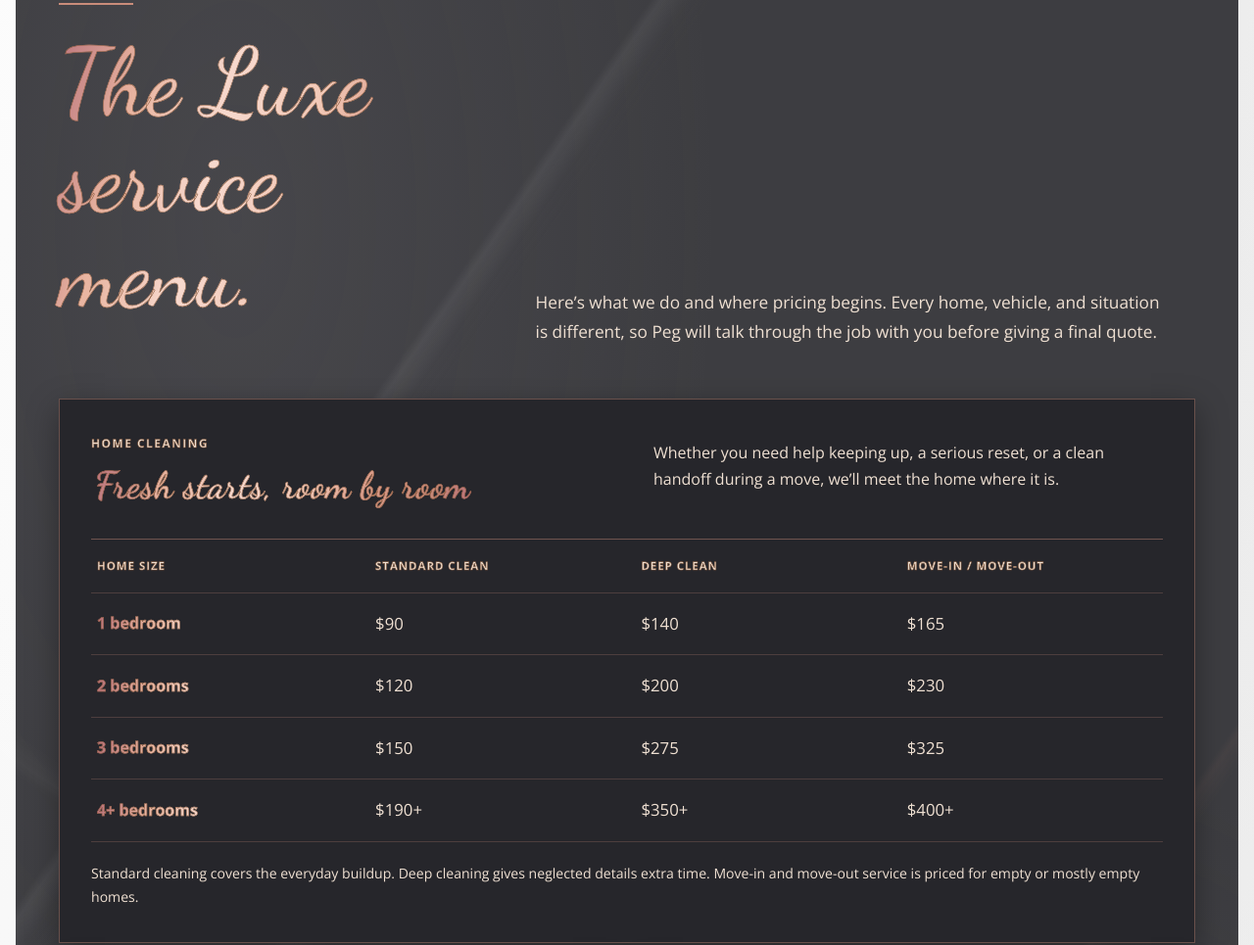
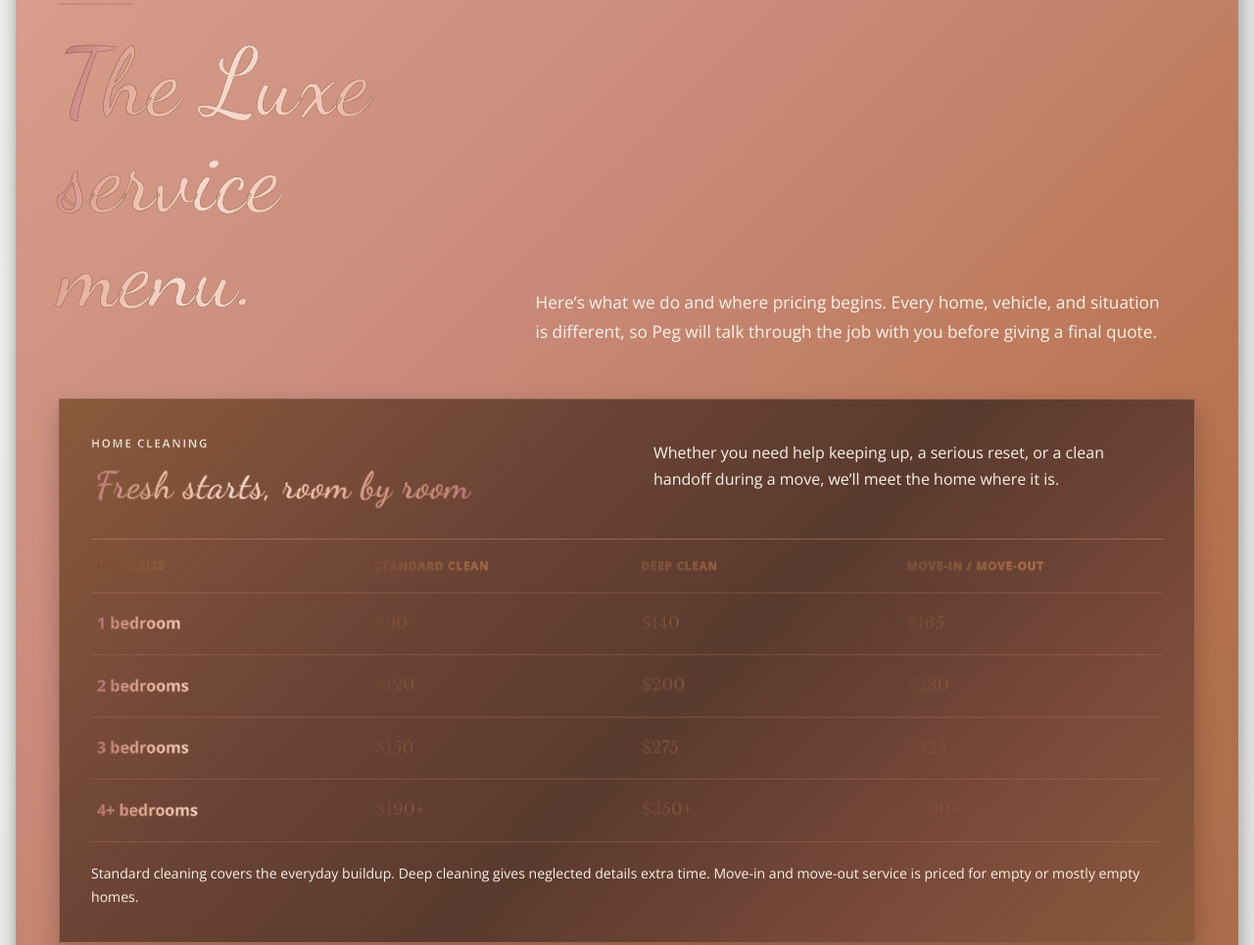
Before and after one commit to pnjwelz-dev/Luxecleanco, a plain HTML site: page preview/index.html in a window 1280 px wide. Shown: the part 1525-2490 px from the top of the page at 98% size. Drawn offline with nearby package versions, Linux system fonts and the light colour scheme.

Commit message:
Preview fix: hero dark grey smoky + logo, text boxes champagne-brown metallic with pearl text

```diff
--- a/preview/index.html
+++ b/preview/index.html
@@ -858,7 +858,7 @@
       box-shadow:0 2px 8px rgba(0,0,0,.25);
     }
 
-    /* ===== Peg's direction Nov 17 (round 3) — pearl white silk, alternating pages ===== */
+    /* ===== Peg's direction Nov 17 (round 4, corrected) — floating 3D pages ===== */
     /* Body text font: Open Sans. */
     :root{--sans:"Open Sans",system-ui,sans-serif}
 
@@ -873,15 +873,20 @@
         linear-gradient(135deg,#FFFFFF 0%,#F7F7F7 30%,#EFEFEF 55%,#F9F9F9 75%,#F2F2F2 100%);
     }
 
-    /* Alternating pages: browns/cashmere/champagne vs smoky dark grey swirl. */
+    /* Floating pages, 3D look: soft shadow so each page lifts off the silk. */
+    .hero,.services,.why,.about,.special,.showcase,footer{
+      box-shadow:0 18px 40px rgba(0,0,0,.28),0 4px 12px rgba(0,0,0,.18);
+    }
+
+    /* Pages alternate: dark grey smoky swirl (picture pages) / champagne pinkish-brown metallic (text pages). */
     .hero,.why,.special,footer{
-      background:linear-gradient(135deg,#5a3a2e 0%,#6e4536 25%,#8a5a3b 45%,#7a4a3a 65%,#5a3a2e 100%);
+      background:var(--grey-marble);
     }
     .services,.about,.showcase{
-      background:var(--grey-marble);
+      background:linear-gradient(135deg,#d9a08c 0%,#c98a7a 25%,#b8734f 50%,#a06a4a 75%,#c98a7a 100%);
     }
 
-    /* Picture box: smoky grey, logo rose gold (replaces gold shimmer frame). */
+    /* Picture boxes: smoky grey, no gold trim. Grey is for pictures. */
     .logo-panel{
       background:
         radial-gradient(120% 90% at 18% 8%,rgba(255,255,255,.07),transparent 55%),
@@ -891,35 +896,39 @@
       animation:none;
     }
     .logo-panel:before,.logo-panel:after{display:none}
-
-    /* Text boxes: dark, so cashmere body text reads. */
-    .services .menu-card,.showcase .review-placeholder,.about .about-story .story-turn,.service{
-      background:#26262b;
-      border-color:rgba(201,140,122,.42);
-    }
-    .special .moms-card,.special .community-card{
-      background:#4a2e22;
-      border-color:rgba(201,140,122,.42);
+    .photo-placeholder,.photo-item{
+      background:linear-gradient(135deg,#3d3d41 0%,#333338 45%,#45454a 70%,#2e2e33 100%);
     }
 
-    /* Body text: elegant cashmere, Open Sans (replaces metallic copper gradient). */
-    .menu-card p,.menu-card .menu-copy,.menu-card .menu-price,.menu-card .menu-list li,.menu-card .price-row span:not(.home-size),.menu-card .cleaning-note,
-    .service p,.service .menu-copy,.service .menu-price,
+    /* Text boxes: champagne pinkish-brown metallic, deep enough to read pearl text on. */
+    .services .menu-card,.showcase .review-placeholder,.about .about-story .story-turn,.service,
+    .special .moms-card,.special .community-card,
+    .why-copy{
+      background:linear-gradient(135deg,#8a5a3b 0%,#6e4536 30%,#5a3a2e 55%,#7a4a3a 80%,#8a5a3b 100%);
+      border-color:rgba(201,140,122,.42);
+      box-shadow:0 10px 24px rgba(0,0,0,.22);
+    }
+    .why-copy{padding:24px 26px;border-radius:16px}
+
+    /* Body text: pearl color, Open Sans. */
+    .menu-card p,.menu-card .menu-copy,.menu-card .menu-list li,.menu-card .cleaning-note,
+    .service p,.service .menu-copy,
     .moms-card p,.community-card p,
     .review-placeholder p,.review-placeholder strong,
     .about-story .story-turn p{
       background:none;
-      -webkit-text-fill-color:#EFE0D2!important;color:#EFE0D2!important;
+      -webkit-text-fill-color:#F7F2EA!important;color:#F7F2EA!important;
       font-family:var(--sans);
     }
     .section-heading p,.why-copy p,.about-body,.about-story>p:first-child,.about-story .belief,.about-story .closing,.hero-copy>p:not(.welcome),footer{
-      color:#EFE0D2;
+      color:#F7F2EA;
     }
 
-    /* Headings + sub-headings: metallic rose gold, calligraphy font. */
-    .menu-kicker,.price-head span,.home-size{
+    /* Headings, sub-headings and prices: metallic rose gold, calligraphy font. */
+    .menu-kicker,.price-head span,.home-size,.menu-card .menu-price,.service .menu-price{
       background:var(--rose-glitter);
       -webkit-background-clip:text;background-clip:text;
+      -webkit-text-fill-color:transparent!important;color:transparent!important;
       -webkit-text-stroke:.5px #8a5a3b;
     }
     .price-row:not(.price-head) span:not(.home-size)::before{
```
